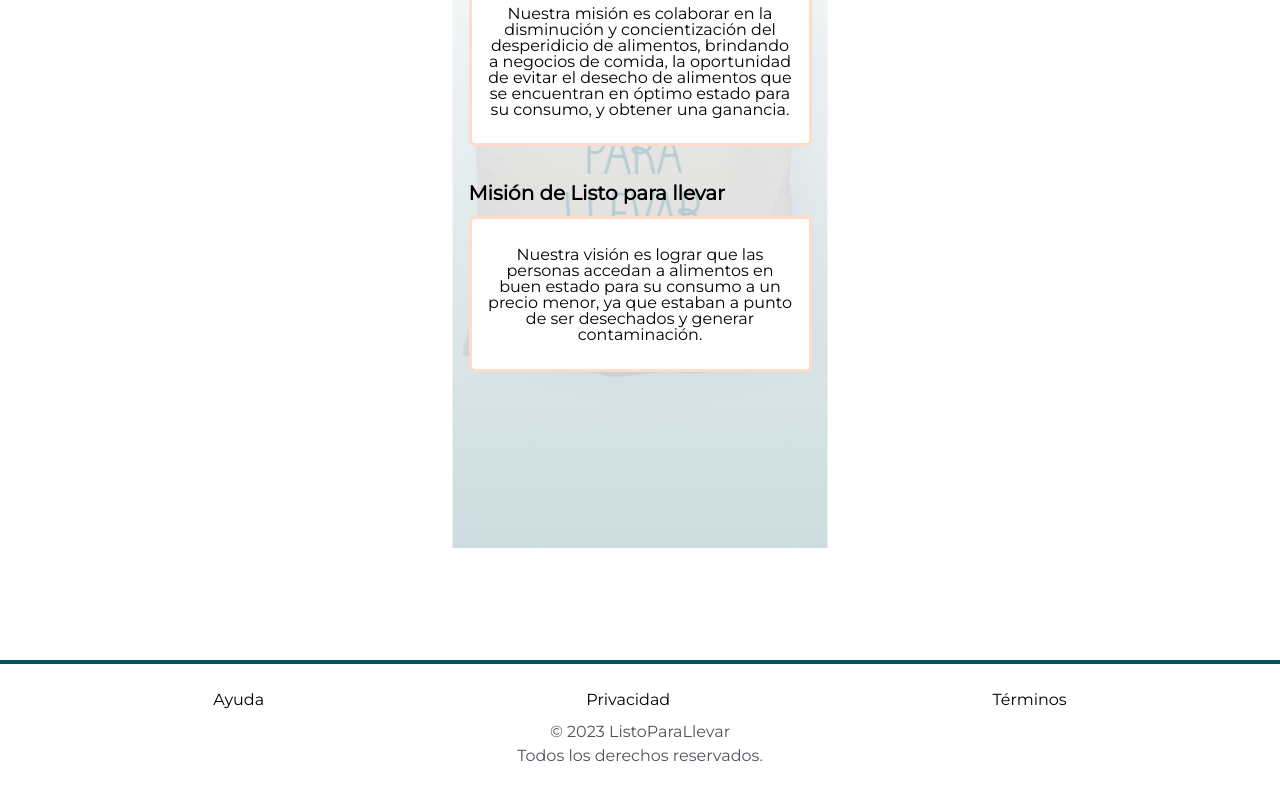
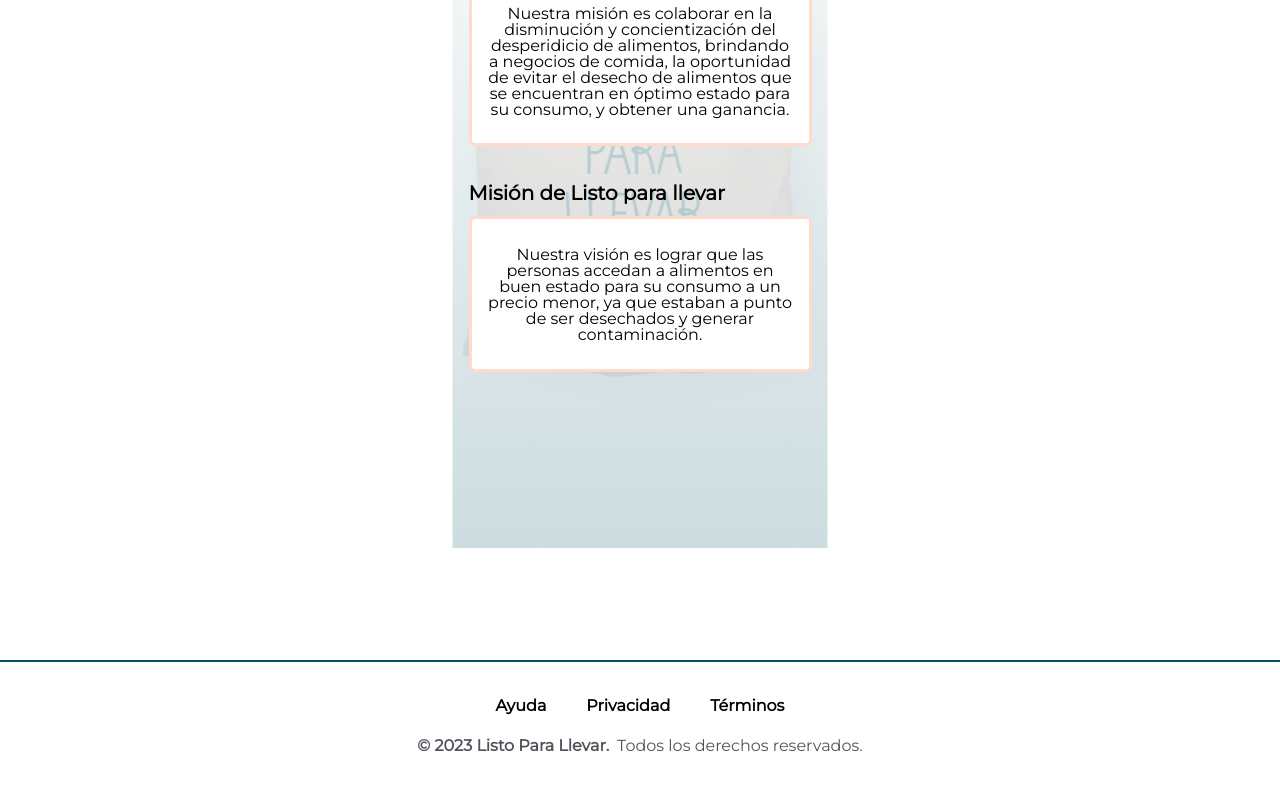
Before and after one commit to No-Country/s10-10-m-php-react-amazon, a React (Vite) app in the folder front/: page / in a window 1280 px wide. Shown: the part 2359-3159 px from the top of the page. Built offline with nearby package versions, Linux system fonts and the light colour scheme.

Commit message:
BasicFooter component modified

```diff
--- a/front/src/components/BasicFooter/index.jsx
+++ b/front/src/components/BasicFooter/index.jsx
@@ -1,19 +1,20 @@
-import React from 'react';
+import { Link } from "wouter";
 
 const BasicFooter = () => {
-    return (
-        <div className='py-[24px] bg-colorNeutral3 flex flex-col justify-center items-center  border-t-4 border-colorPrimary'>
-            <div className='text-sizeText w-8/12 flex justify-between text-colorNeutral1'>
-                <span>Ayuda</span>
-                <span>Privacidad</span>
-                <span>Términos</span>
-            </div>
-            <div className='text-center py-2 text-mainColor'>
-                <p>© 2023 ListoParaLlevar</p>
-                <p>Todos los derechos reservados.</p>
-            </div>
-        </div>
-    );
+  const currentYear = new Date().getFullYear();
+  return (
+    <div className="py-8 bg-colorNeutral3 flex flex-col justify-center items-center  border-t-2 border-colorPrimary">
+      <div className="text-sizeText space-x-10 flex justify-between text-colorNeutral1 font-bold mb-2">
+        <Link to="/page-not-found">Ayuda</Link>
+        <Link to="/page-not-found">Privacidad</Link>
+        <Link to="/page-not-found">Términos</Link>
+      </div>
+      <div className="flex flex-col md:flex-row text-center py-2 text-mainColor">
+        <span className="font-bold">© {currentYear} Listo Para Llevar.</span>
+        <span className="md:ml-2">Todos los derechos reservados.</span>
+      </div>
+    </div>
+  );
 };
 
 export default BasicFooter;
--- a/front/src/views/404/index.jsx
+++ b/front/src/views/404/index.jsx
@@ -1,9 +1,16 @@
+import { Link } from "wouter";
+
 const Error404 = () => {
   return (
-    <div className="flex flex-col items-center justify-center min-h-screen bg-gray-100">
-      <h1 className="text-4xl font-bold text-red-500">Error 404</h1>
-      <p className="mt-2 text-xl text-gray-700">Página en construcción</p>
-    </div>
+    <>
+      <div className="flex flex-col items-center justify-center min-h-screen bg-gray-100">
+        <h1 className="text-4xl font-bold text-red-500">Error 404</h1>
+        <p className="m-5 text-xl text-gray-700">Página en construcción</p>
+        <Link to="/" className="font-bold">
+          Volver al Inicio
+        </Link>
+      </div>
+    </>
   );
 };
 
```
